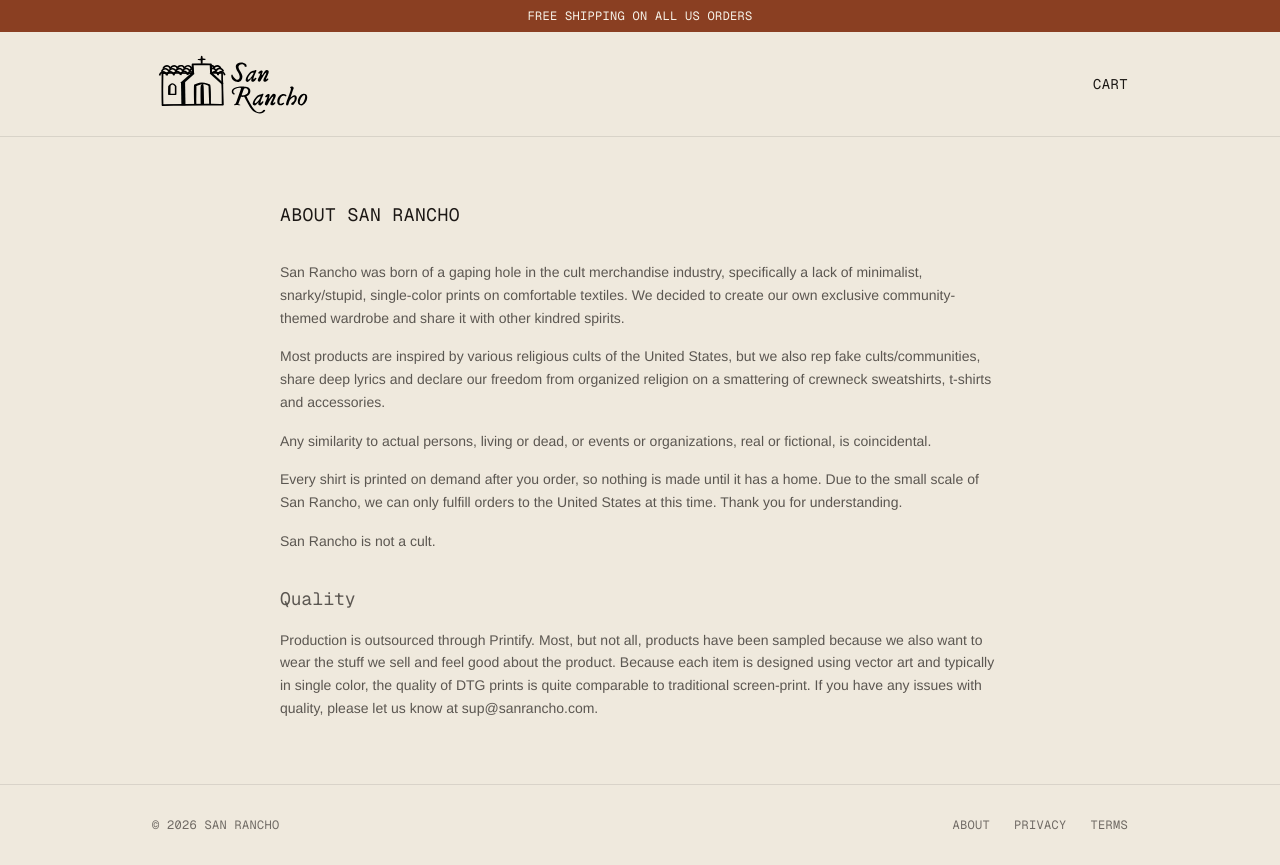
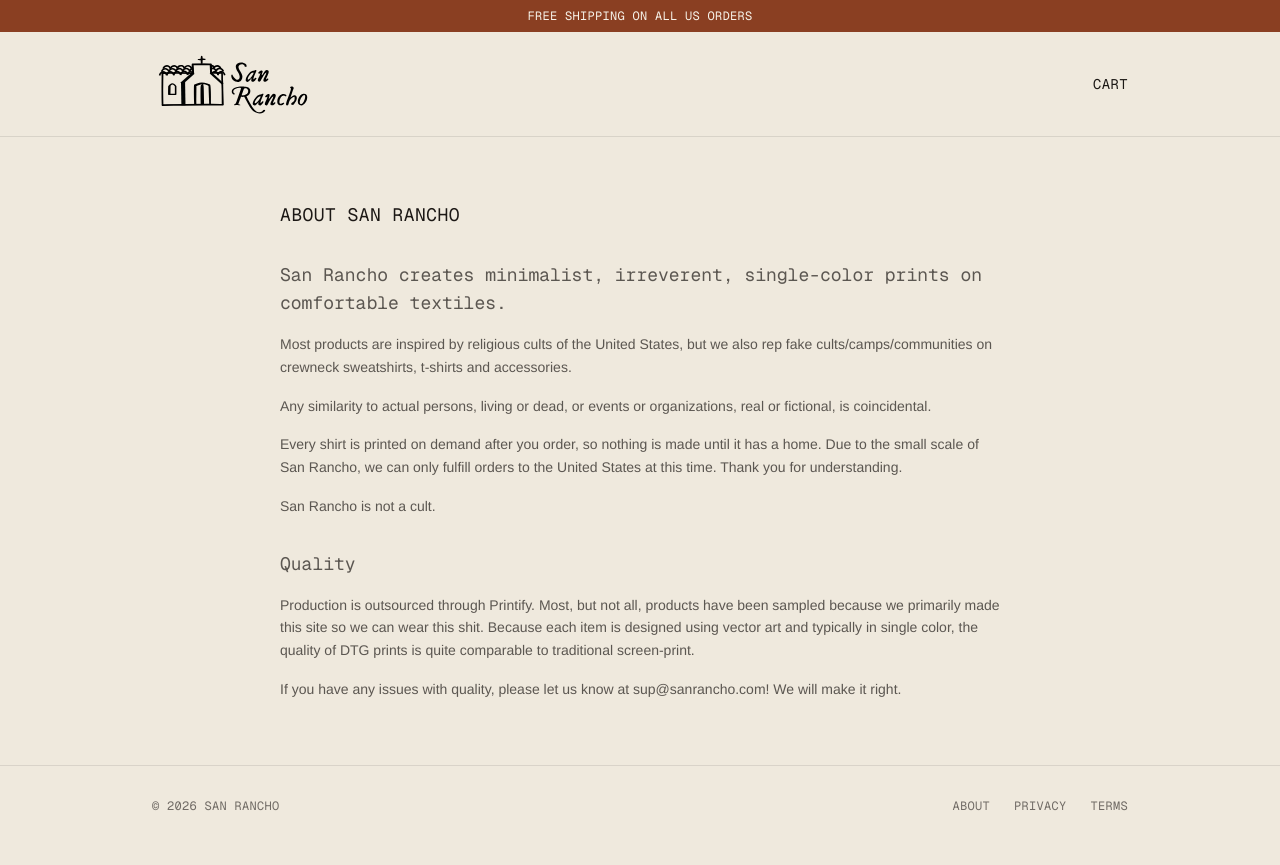
Before and after one commit to lincolnwisely/san-rancho, a Next.js app: page /about in a window 1280 px wide. Built offline with nearby package versions, Linux system fonts and the light colour scheme.

Commit message:
fix about page again

```diff
--- a/src/app/about/page.tsx
+++ b/src/app/about/page.tsx
@@ -11,8 +11,8 @@ export default function AboutPage() {
     <main className="mx-auto max-w-3xl flex-1 px-6 py-16">
       <h1 className="mb-8 text-lg tracking-wide uppercase">About San Rancho</h1>
       <div className="flex flex-col gap-4 mb-8 text-sm leading-relaxed text-foreground/70">
-        <p>San Rancho was born of a gaping hole in the cult merchandise industry, specifically a lack of minimalist, snarky/stupid, single-color prints on comfortable textiles. We decided to create our own exclusive community-themed wardrobe and share it with other kindred spirits.</p>
-        <p>Most products are inspired by various religious cults of the United States, but we also rep fake cults/communities, share deep lyrics and declare our freedom from organized religion on a smattering of crewneck sweatshirts, t-shirts and accessories.</p>
+        <h2 className="text-lg">San Rancho creates minimalist, irreverent, single-color prints on comfortable textiles.</h2>
+        <p>Most products are inspired by religious cults of the United States, but we also rep fake cults/camps/communities on crewneck sweatshirts, t-shirts and accessories.</p>
         <p>Any similarity to actual persons, living or dead, or events or organizations, real or fictional, is coincidental.</p>
         <p>Every shirt is printed on demand after you order, so nothing is made until it has a home. Due to the small scale of San Rancho, we can only fulfill orders to the United States at this time. Thank you for understanding.</p>
         <p>San Rancho is not a cult.</p>
@@ -20,7 +20,11 @@ export default function AboutPage() {
       </div>
       <div className="flex flex-col gap-4 text-sm leading-relaxed text-foreground/70">
         <h2 className="text-lg">Quality</h2>
-        <p>Production is outsourced through Printify. Most, but not all, products have been sampled because we also want to wear the stuff we sell and feel good about the product. Because each item is designed using vector art and typically in single color, the quality of DTG prints is quite comparable to traditional screen-print. If you have any issues with quality, please let us know at sup@sanrancho.com. </p>
+        <p>Production is outsourced through Printify. Most, but not all, products have been sampled because we primarily made this site so we can wear this shit. Because each item is designed using vector art and typically in single color, the quality of DTG prints is quite comparable to traditional screen-print.</p>
+
+        <p>
+          If you have any issues with quality, please let us know at sup@sanrancho.com! We will make it right.
+        </p>
       </div>
     </main>
   );
```
